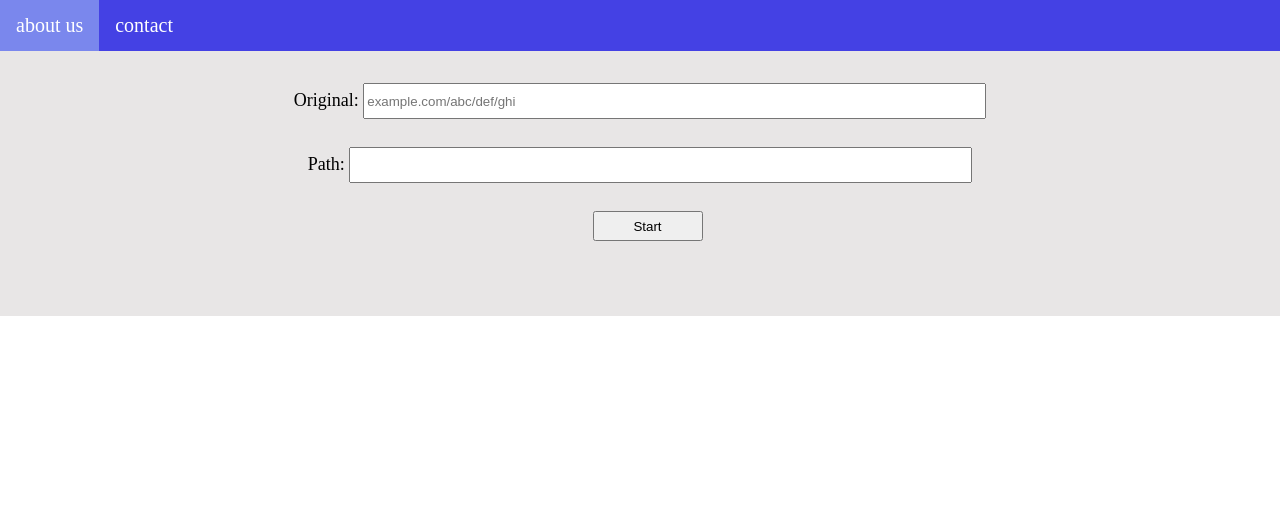
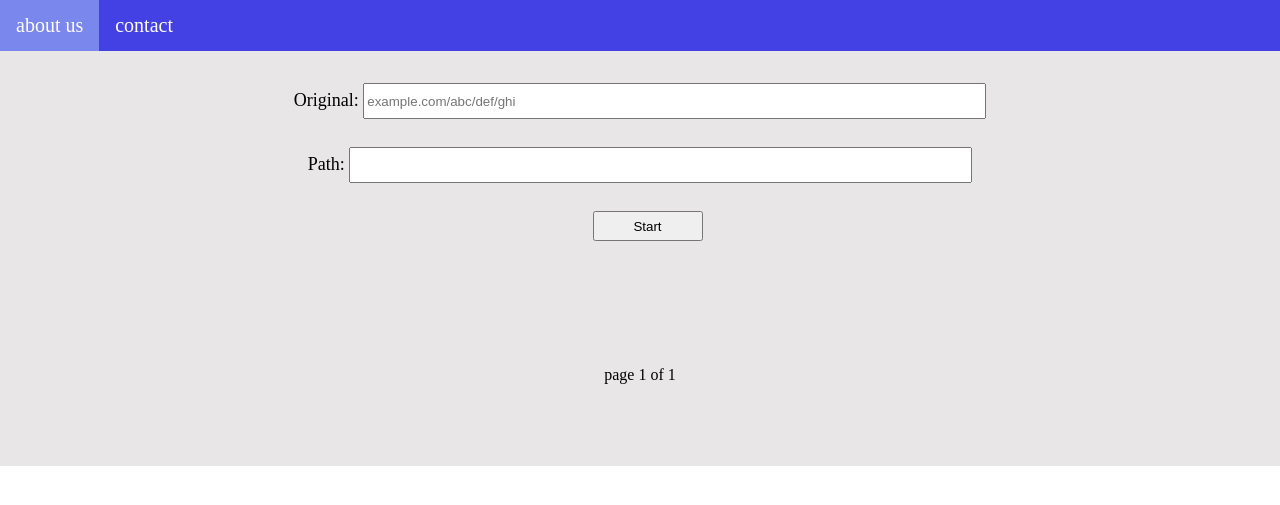
Before and after one commit to Manaa94/Scissors, a Django app: page / in a window 1280 px wide. Shown: the top 505 px of the page. Run offline with Django 4.2, Linux system fonts and the light colour scheme; data that the repository does not hold is empty.

Commit message:
pagination added in base.html & edit-url was set.

```diff
--- a/url_shortener/scissors/static/css/style.css
+++ b/url_shortener/scissors/static/css/style.css
@@ -78,3 +78,40 @@ input[type=submit]:hover{
     color: white;
     cursor: pointer;
 }
+
+#edit {
+    background-color: blueviolet;
+    width: 100%;
+    height: 1000px;
+}
+
+.button {
+    background-color: rgb(232, 230, 230);
+    text-align: center;
+    height: 100px;
+    padding-top: 50px;
+}
+
+.button a {
+    text-decoration: none;
+    display: inline-block;
+    padding: 8px 16px;
+}
+
+.button a:hover {
+    background-color: rgb(122, 135, 237);
+    color: black;
+}
+
+.previous {
+    background-color: #f1f1f1;
+    color: black;
+    margin-right: 10px;
+}
+
+.next {
+    background-color: rgb(68, 65, 228);
+    color: white;
+    width: 70px;
+    margin-left: 10px;
+}
--- a/url_shortener/scissors/templates/base.html
+++ b/url_shortener/scissors/templates/base.html
@@ -25,7 +25,26 @@
             {% block list %}
             {% endblock %}
         </div>
+        <div>
+            {% block edit %}
+            {% endblock %}
+        </div>
     </div>
+    {% if not edit %}
+    <div class="button">
+        {% if page_obj.has_previous %}
+        <a href="?page={{ page_obj.previous_page_number }}" class="previous">&laquo; Previous</a>
+        {% endif %}
+
+        <span>
+            page {{ page_obj.number }} of {{ page_obj.paginator.num_pages }}
+        </span>
+
+        {% if page_obj.has_next %}
+        <a href="?page={{ page_obj.next_page_number }}" class="next">Next &raquo;</a>
+        {% endif %}
+    </div>
+    {% endif %}
 </body>
 
 </html>
--- a/url_shortener/scissors/templates/index.html
+++ b/url_shortener/scissors/templates/index.html
@@ -1,11 +1,25 @@
 {% extends 'base.html' %}
 
+<!DOCTYPE html>
+<html lang="en">
+
+<head>
+    <meta charset="UTF-8">
+    <link rel="stylesheet" href="../static/css/style.css">
+    <title>Url shortener</title>
+</head>
+
+<body>
     {% block url %}
     <div>
         <form action="{% url 'scissors:create-url' %}" method="post">
             {%csrf_token%}
             {{form.as_p}}
+            {% if edit %}
+            <input style="width: 110px; margin-left: 15px;" type="submit" , value="Edit">
+            {% else %}
             <input style="width: 110px; margin-left: 15px;" type="submit" , value="Start">
+            {% endif %}
         </form>
     </div>
     {% endblock %}
@@ -16,10 +30,10 @@
             {% for url in object_list %}
             <tr>
                 <td>
-
-                <a href="{% url 'scissors:copy-url' url.pk %}"><img src="../static/icons/copy.png" style="margin-right:5px; cursor: pointer; width: 40px;"
-                        title="copy path"></a>
-                <a href=""><img src="../static/icons/edit.png" style="cursor:pointer; width: 40px;" title="edit"></a>
+                    <a href="{% url 'scissors:copy-url' url.pk %}"><img src="../static/icons/copy.png"
+                            style="margin-right:5px; cursor: pointer; width: 40px;" title="copy path"></a>
+                    <a href="{% url 'scissors:edit-url' url.pk %}"><img src="../static/icons/edit.png"
+                            style="cursor:pointer; width: 40px;" title="edit"></a>
                 </td>
                 <td>/s/{{url.path}}</td>
                 <td>{{url.original}}</td>
@@ -29,3 +43,7 @@
 
     </div>
     {% endblock %}
+
+</body>
+
+</html>
```
Lines whose indentation alone changed are shown as unchanged.
